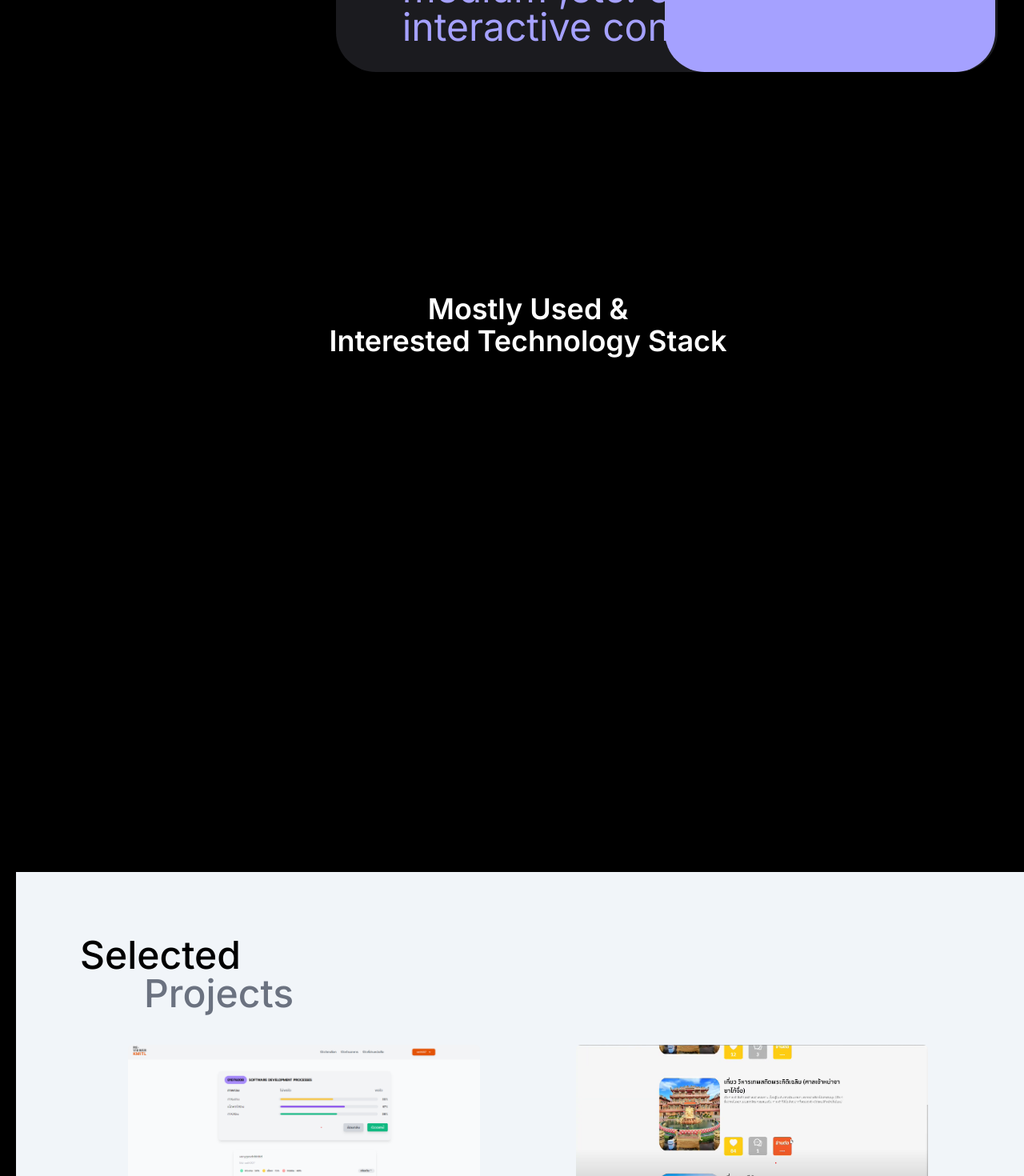
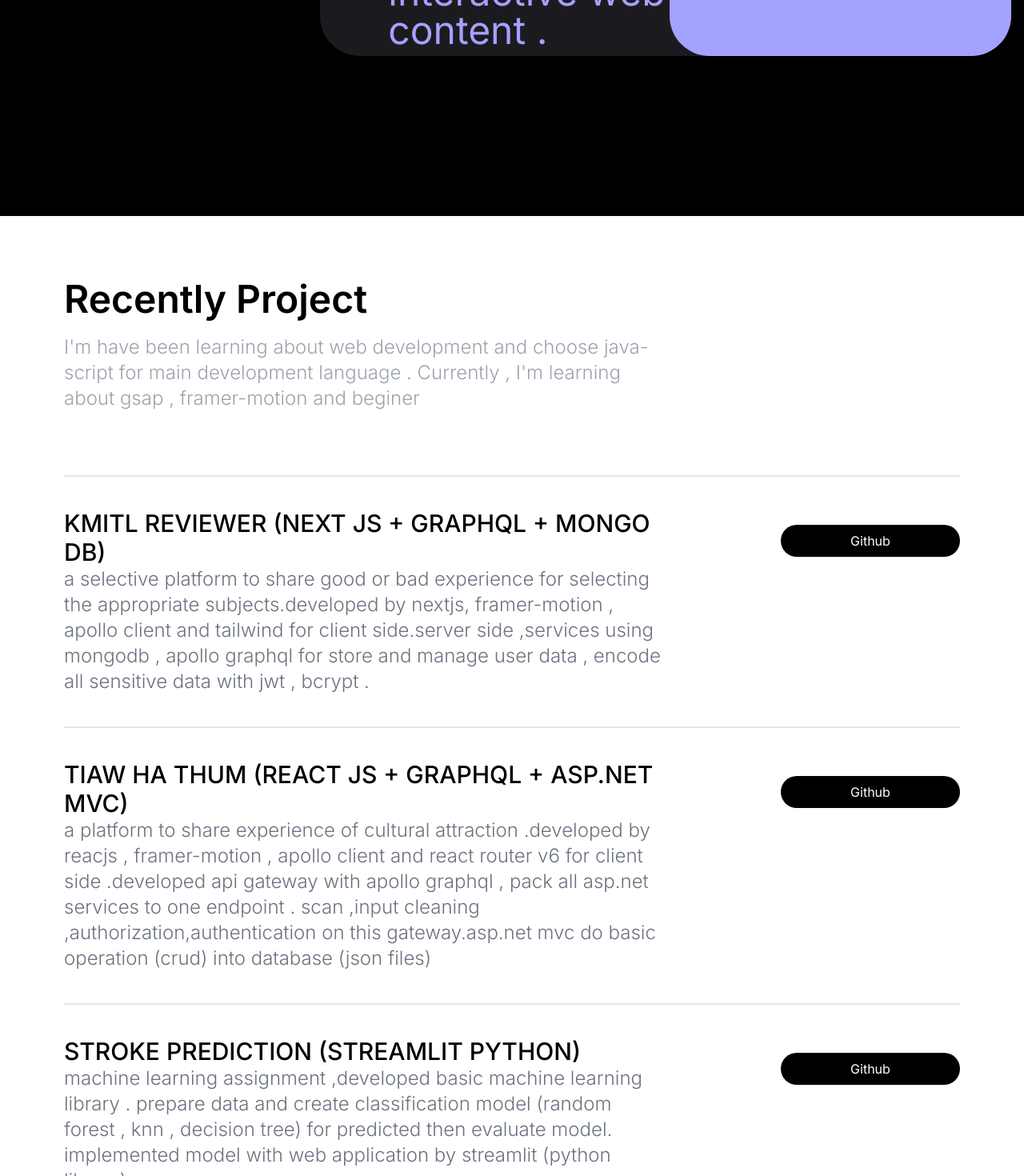
Before and after one commit to aphisit-ths/me, a React (Create React App) app: page / in a window 1280 px wide. Shown: the part 1330-2800 px from the top of the page at 80% size. Built offline with nearby package versions, Linux system fonts and the light colour scheme.

Commit message:
add project page

```diff
--- a/package.json
+++ b/package.json
@@ -10,6 +10,7 @@
         "framer-motion": "^6.2.8",
         "gh-pages": "^3.2.3",
         "gsap": "^3.10.4",
+        "locomotive-scroll": "^4.1.4",
         "react": "^17.0.2",
         "react-dom": "^17.0.2",
         "react-icons": "^4.4.0",
--- a/src/App.css
+++ b/src/App.css
@@ -9,7 +9,7 @@ html {
 }
 
 .App {
-    overflow-y: hidden;
+    overflow: hidden;
     background: black;
-    padding: 20px 20px;
+    /* padding: 20px 20px; */
 }
--- a/src/App.jsx
+++ b/src/App.jsx
@@ -1,56 +1,23 @@
 import './App.css';
-import React, { useState, useEffect, useRef, useCallback } from 'react';
-import gsap from 'gsap';
-import { useWindowSize } from './utils/hooks/useWindowSize';
+import React, { useEffect, useRef, useCallback, createRef } from 'react';
+import locomotiveScroll from 'locomotive-scroll';
 //Pages
 import IntroPage from './components/intro';
 import Navbar from './components/nav';
 import Projects from './components/projects';
 import MostlyUsedPage from './components/mostly-used';
 import InteractCard from './components/card/interactcard';
+
 function App() {
-  const appRef = useRef(null);
-  const size = useWindowSize();
-
-  // eslint-disable-next-line react-hooks/exhaustive-deps
-  const data = {
-    ease: 0.1,
-    curr: 0,
-    prev: 0,
-    rounded: 0,
-  };
-
-  const setBodyHeight = () => {
-    document.body.style.height = `${
-      appRef.current.getBoundingClientRect().height
-    }px`;
-  };
-
-  const smoothScroll = useCallback(() => {
-    data.curr = window.scrollY;
-    data.prev += (data.curr - data.prev) * data.ease;
-    data.rounded = Math.round(data.prev * 100) / 100;
-    appRef.current.style.transform = `translateY(-${data.rounded}px)`;
-    requestAnimationFrame(() => smoothScroll());
-  }, [data]);
-
-  // useEffect(() => {
-  //   requestAnimationFrame(() => smoothScroll());
-  // }, [smoothScroll]);
-
-  useEffect(() => {
-    setBodyHeight();
-  }, [size.height]);
-
   return (
     <div className='App'>
-      <section ref={appRef}>
+      <div id='container'>
         <Navbar />
         <IntroPage />
         <InteractCard />
-        <MostlyUsedPage />
+        {/* <MostlyUsedPage /> */}
         <Projects />
-      </section>
+      </div>
     </div>
   );
 }
--- a/src/components/card/interactcard.jsx
+++ b/src/components/card/interactcard.jsx
@@ -19,7 +19,7 @@ function InteractCard() {
   }, []);
 
   return (
-    <div className='w-full px-1 md:px-10  h-screen flex flex-row justify-center items-center align-middle relative'>
+    <div className='w-full px-1 md:px-10  h-screen flex flex-row justify-center items-center align-middle relative overflow-visible'>
       <div
         ref={black}
         className='flex xl:w-2/3 bg-secondblack-0 h-1/2  w-screen  absolute rounded-large left-0  justify-center align-middle items-center '
@@ -27,8 +27,8 @@ function InteractCard() {
         <p className='font-inter font-normal text-xl md:text-4xl xl:text-5xl text-mypurple-0 w-4/5'>
           <span className='italic'>currently ,</span> I interested in Web
           Development and data vizualization . Also in my freetime I’m always
-          reading technology arcticle on medium ,etc. or watch interactive
-          content .
+          reading technology arcticle on medium ,etc. and watch interactive web
+          design content .
         </p>
       </div>
       <div
--- a/src/components/intro/index.jsx
+++ b/src/components/intro/index.jsx
@@ -3,6 +3,8 @@ import { motion } from 'framer-motion';
 import gsap from 'gsap';
 import { Power3 } from 'gsap';
 import { ScrollTrigger } from 'gsap/ScrollTrigger';
+import LocomotiveScroll from 'locomotive-scroll';
+
 gsap.registerPlugin(ScrollTrigger);
 
 function IntroPage() {
--- a/src/components/mostly-used/index.jsx
+++ b/src/components/mostly-used/index.jsx
@@ -1,5 +1,4 @@
 import React, { useRef, useEffect } from 'react';
-import { motion } from 'framer-motion';
 import { gsap } from 'gsap';
 import { ScrollTrigger } from 'gsap/ScrollTrigger';
 import { Row1, Row2, Row3, Row4 } from './techstack_ele';
@@ -15,7 +14,6 @@ function MostlyUsedPage() {
       delay: delay,
       scrollTrigger: {
         trigger: row,
-        scrub: true,
         start: 'top bottom',
         end: 'center 70% ',
       },
@@ -32,9 +30,9 @@ function MostlyUsedPage() {
   const body = useRef(null);
   //define animate
   useEffect(() => {
-    const rowEffect = setRowEffect(rowRef.current, 0.5, 100);
+    const rowEffect = setRowEffect(rowRef.current, 0.5, -100);
     const row2Effect = setRowEffect(row2Ref.current, 0.8, 200);
-    const row3Effect = setRowEffect(row3Ref.current, 1.1, 300);
+    const row3Effect = setRowEffect(row3Ref.current, 1.1, -300);
     const row4Effect = setRowEffect(row4Ref.current, 1.3, 400);
 
     gsap.from(rowRef.current, { ...rowEffect });
--- a/src/components/projects/index.jsx
+++ b/src/components/projects/index.jsx
@@ -1,58 +1,25 @@
 import React from 'react';
-import { motion } from 'framer-motion';
-import { projects } from '../../utils/myinfo/projects';
-
+import Project from './project';
 function Projects() {
   return (
     <section
-      id='project'
-      className='w-screen  flex flex-col py-20 justify-center px-4 bg-slate-100 '
+      id='myproject'
+      className='bg-white w-full min-h-screen  px-5 xl:px-20 py-10 xl:py-20'
     >
-      <div className='w-4/5 h-1/3 md:px-16 '>
-        <motion.h1
-          initial={{ opacity: 0, y: 30 }}
-          animate={{ opacity: 1, y: 0 }}
-          transition={{ delay: 0.7 }}
-          className='font-medium font-inter text-3xl md:text-4xl  xl:text-5xl'
-        >
-          Selected{' '}
-        </motion.h1>
-        <motion.h1
-          initial={{ opacity: 0, y: 30 }}
-          animate={{ opacity: 1, y: 0 }}
-          transition={{ delay: 1 }}
-          className='font-medium font-inter ml-20 text-3xl md:text-4xl  xl:text-5xl text-gray-500'
-        >
-          Projects{' '}
-        </motion.h1>
-      </div>
-      <div className='flex flex-col md:flex-row  gap-10 flex-wrap w-full justify-center h-auto  mt-10'>
-        {projects.map((project, i) => (
-          <>
-            <a
-              href={project.githubLink}
-              target='_blank'
-              rel='noopener noreferrer'
-              className=' w-full xl:w-5/12 h-1/2 flex flex-col justify-end cursor-pointer px-10'
-            >
-              <div className='w-full h-4/5  flex justify-center align-middle   '>
-                <img
-                  className='object-cover w-full rounded-md'
-                  src={process.env.PUBLIC_URL + project.imgUrl}
-                  alt='kmit-reviewer'
-                />
-              </div>
-              <div className='w-full h-20  my-1 '>
-                <h1 className='font-inter font-medium text-gray-700 text-xl md:text-xl xl:text-2xl'>
-                  {project.type}
-                </h1>
-                <h2 className='font-inter font-light text-gray-400 text-sm md:text-sm xl:text-xl'>
-                  {project.stack.map((stack, i) => stack + ',  ')}
-                </h2>
-              </div>
-            </a>
-          </>
-        ))}
+      <div className='flex flex-col w-full h-1/2 justify-center align-middle  gap-10'>
+        <div id='hero-section '>
+          <h1 className=' text-3xl md:text-5xl font-inter font-semibold'>
+            Recently Project
+          </h1>
+          <p className=' text-sm md:text-2xl font-inter font-light w-2/3 mt-5 text-gray-400'>
+            I'm have been learning about web development and choose java-script
+            for main development language . Currently , I'm learning about gsap
+            , framer-motion and beginer
+          </p>
+        </div>
+        <div id='elements-section' className='flex flex-col '>
+          <Project />
+        </div>
       </div>
     </section>
   );
--- /dev/null
+++ b/src/components/projects/project.jsx
@@ -0,0 +1,50 @@
+import { projects } from '../../utils/myinfo/projects';
+
+import React from 'react';
+
+function Project() {
+  return (
+    <>
+      {projects.map((ele, i) => (
+        <>
+          <div className='flex flex-col xl:flex-row w-full pt-10 mt-10 justify-between  border-t-minimal gap-7'>
+            <div id='info' className='flex flex-col w-full lg:w-2/3'>
+              <h1 className='font-inter font-medium text-xl lg:text-3xl'>
+                {ele.name}
+              </h1>
+              <p className='font-inter font-light text-sm md:text-2xl text-gray-500'>
+                {ele.desc.toLocaleLowerCase()}
+              </p>
+            </div>
+            <a
+              className='flex justify-center align-middle w-1/3 lg:w-1/5 h-10 bg-black items-center rounded-full mt-5 '
+              href={ele.url}
+              target='_blank'
+              rel='noreferrer'
+            >
+              {' '}
+              <p className='px-10 font-inter text-white'>Github</p>
+            </a>
+          </div>
+        </>
+      ))}
+
+      {/* <div id='info' className='flex flex-col w-2/3'>
+        <h1 className='font-inter font-medium text-3xl'>Project Name</h1>
+        <p className='font-inter font-medium text-1xl text-gray-500'>
+          Lorem ipsum dolor sit amet, consectetur adipiscing elit. Praesent orci
+          nisl, commodo tempus lorem non, aliquam volutpat risus. Proin accumsan
+          magna augue, eget posuere odio volutpat non.
+        </p>
+      </div>
+      <div
+        id='github-botton '
+        className='flex justify-center align-middle w-1/5 h-20 '
+      >
+        <div>Github</div>
+      </div> */}
+    </>
+  );
+}
+
+export default Project;
--- a/src/utils/myinfo/projects.js
+++ b/src/utils/myinfo/projects.js
@@ -1,34 +1,33 @@
 export const projects = [
   {
-    projectName: 'KMITL-REVIEWER',
-    desc: 'selective subject review platform to share experience for select the appropriate subjects.',
-    stack: ['Next-js', 'Apollo GraphQL', 'MongoDB'],
-    githubLink: 'https://github.com/aphisit-ths/frontend-nextjs',
-    type: 'Web Development',
-    imgUrl: '/kmit-reviewer.png',
+    name: ' KMITL REVIEWER  (NEXT JS + GRAPHQL + MONGO DB)',
+    desc: 'a selective platform to share good or bad experience for selecting the appropriate subjects.developed by NextJs, Framer-motion , Apollo Client and Tailwind for client side.Server side ,services using MongoDB , Apollo GraphQL for store and manage user data , Encode all sensitive data with JWT , Bcrypt .',
+    url: '  https://github.com/aphisit-ths/frontend-nextjs',
   },
   {
-    projectName: 'TIAW HA THUM  ',
-    desc: 'platform to share experience of cultural attraction . ',
-    stack: ['ReactJs ', 'Apollo GraphQL ', 'ASP.NET MVC', 'JSON Files'],
-    githubLink: 'https://github.com/aphisit-ths/frontend-nextjs',
-    type: 'Web Development',
-    imgUrl: '/tiawhadhum.png',
+    name: 'TIAW HA THUM  (REACT JS + GRAPHQL + ASP.NET MVC)',
+    desc: 'a platform to share experience of cultural attraction .Developed by Reacjs , Framer-motion , Apollo Client and React Router v6 for client side .Developed API GATEWAY with Apollo GraphQL  , pack all asp.net services to one endpoint . scan ,input cleaning ,authorization,authentication on this gateway.ASP.NET MVC do basic operation (CRUD) into database (json files) ',
+    url: ' https://github.com/aphisit-ths/SOFTSTUDIO-FRONTEND',
   },
   {
-    projectName: 'STROKE PREDICTION ',
-    desc: 'Simple Machine learning application  ',
-    stack: ['Stramlit', 'Python', 'Python for Machine Learning'],
-    githubLink: 'https://github.com/aphisit-ths/MACHINE-LEARNING-ASSIGNMENT',
-    type: 'Web Development',
-    imgUrl: '/streamlit.gif',
+    name: 'STROKE PREDICTION  (STREAMLIT PYTHON)',
+    desc: 'Machine learning assignment ,Developed basic machine learning library . prepare data and create classification model (random forest , knn , decision tree) for predicted then evaluate model. Implemented model with web application by streamlit (python library) ',
+    url: 'https://github.com/aphisit-ths/MACHINE-LEARNING-ASSIGNMENT',
   },
   {
-    projectName: 'Worldly',
-    desc: 'frontend',
-    stack: ['React', 'FastAPI'],
-    githubLink: 'https://github.com/aphisit-ths/MACHINE-LEARNING-ASSIGNMENT',
-    type: 'Web Development & Web Scraping',
-    imgUrl: '/worldly.gif',
+    name: 'WOLDLY  (REACT JS ,FAST API )',
+    desc: 'Make API service from  web scarping. Developed fron-tend with ReactJS , D3js ,Framer Motion ,Sevice API with Fast API',
   },
 ];
+
+/**
+ *
+
+
+
+
+
+deployment : https://worldly.vercel.app/
+github : https://github.com/aphisit-ths/TOC-ASSIGNMENT-FRONTEND
+
+ */
--- a/tailwind.config.js
+++ b/tailwind.config.js
@@ -20,7 +20,7 @@ module.exports = {
       },
     },
     borderWidth: {
-      minimal: ['.5px'],
+      minimal: ['2px'],
     },
   },
   plugins: [],
```
Also changed, not shown: 1 other file (tests, documents, lock files or other folders).
